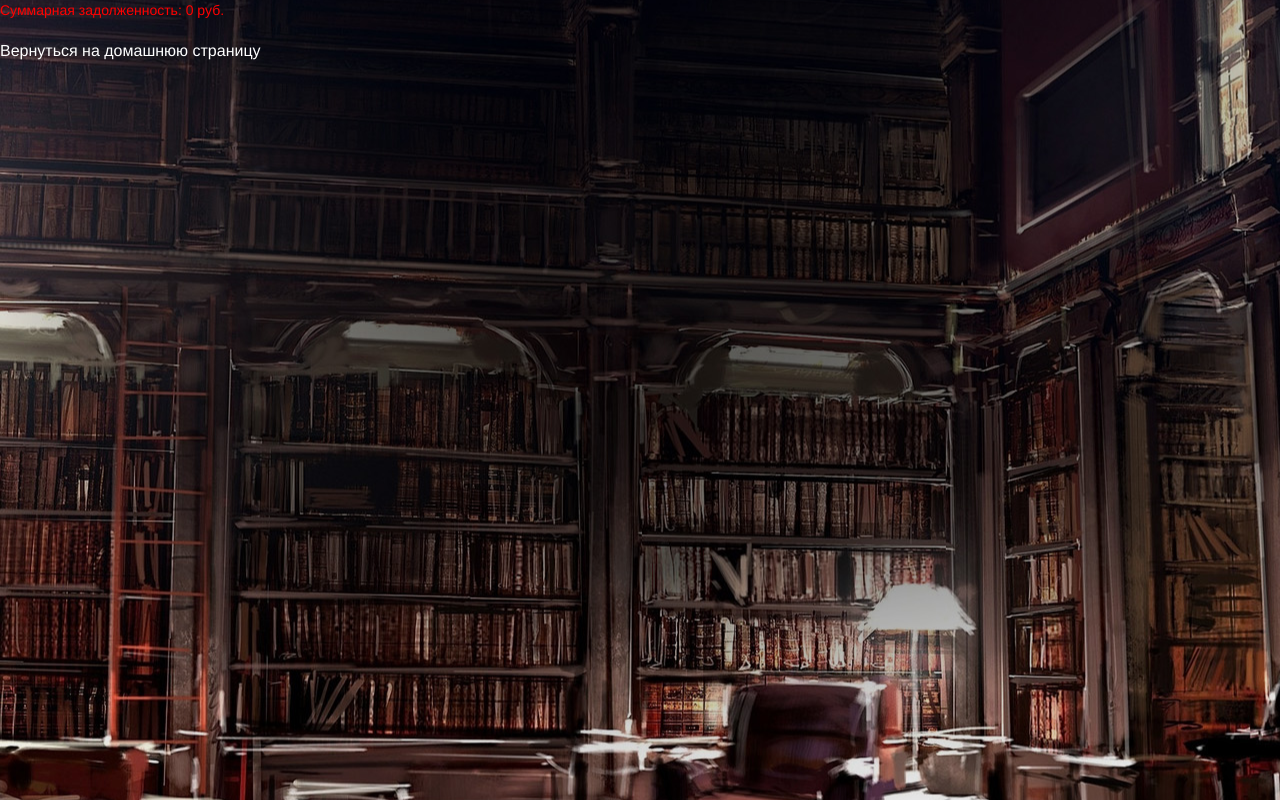
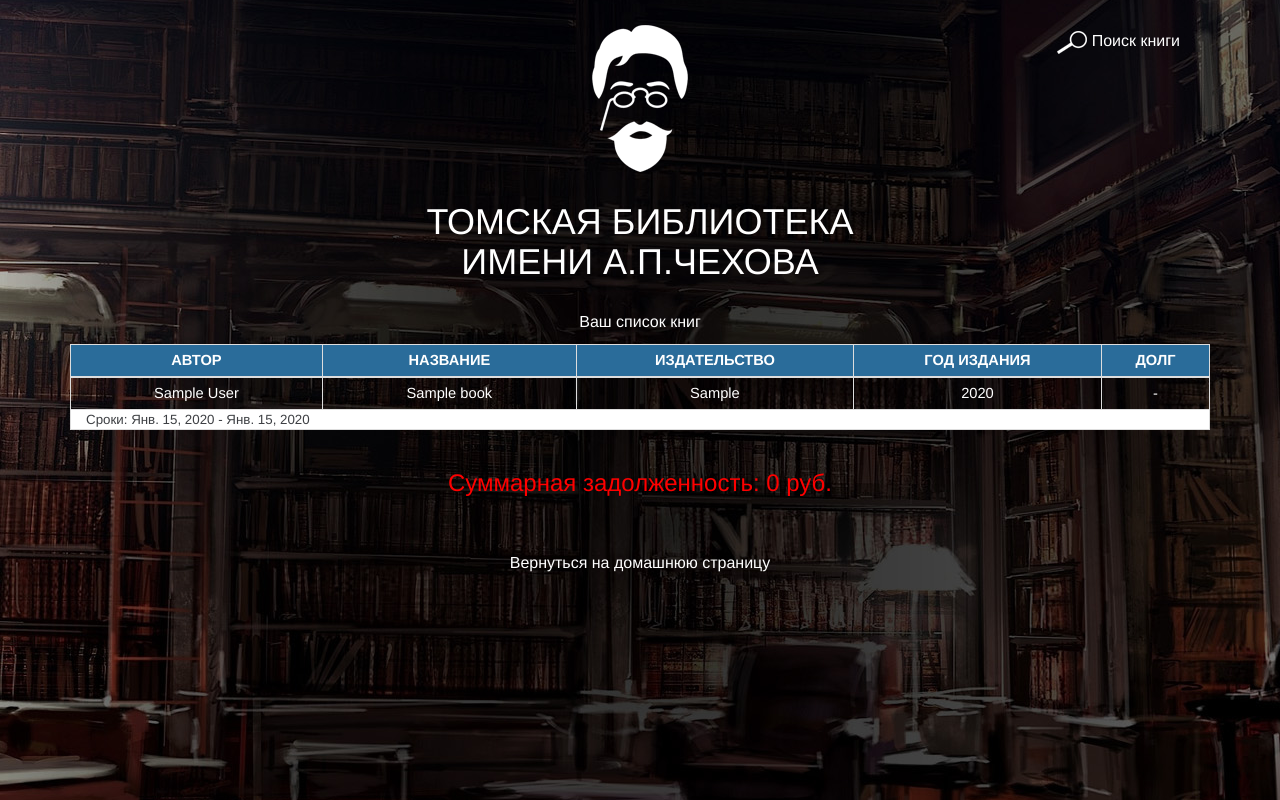
Before and after one commit to aponomareva93/library_system, a Django app: page /book_list/ in a window 1280 px wide. Run offline with Django 3.2, Linux system fonts and the light colour scheme; a user stored in the database is signed in; tables that the repository leaves empty hold one stand-in row (values such as "Sample post"); some libraries are stand-ins or nearby versions.

Commit message:
layout book list page, fix some bags

```diff
--- a/static/styles.css
+++ b/static/styles.css
@@ -135,6 +135,10 @@
     font-size: 11pt;
 }
 
+.result p {
+    font-size: 12pt;
+}
+
 .table thead {
     background-color: #2a6c9a;
 }
@@ -142,3 +146,18 @@
 .table th {
     text-align: center;
 }
+
+.date {
+    border-width: 0;
+    text-align: left;
+    font-size: 10pt;
+    color: #3e4044;
+    background-color: #ffffff;
+}
+
+.date1 {
+    text-align: right;
+    font-size: 10pt;
+    color: red;
+    background-color: #ffffff;
+}
--- a/templates/base.html
+++ b/templates/base.html
@@ -1,4 +1,5 @@
 {% load staticfiles %}
+
 <!DOCTYPE html>
 <html lang="en">
 <head>
--- a/templates/book_list.html
+++ b/templates/book_list.html
@@ -1,29 +1,96 @@
 {% extends "base.html" %}
+{% load staticfiles %}
 {% block title %}Ваш список книг{% endblock %}
 {% block content %}
-    {%  if books %}
+
+     <div class="header">
+                <div class="container">
+
+                    <div class="row">
+
+                        <div class="col-sm-4"></div>
+                        <div class="col-sm-4 text-center">
+                            <a href="../index"><img src="{% static "img/logo.png" %}" class="logo"></a>
+                        </div>
+                        <div class="col-sm-4 text-right">
+                            <div class="search">
+                                <img src="{% static "img/search.png" %}"><a href="../search">Поиск книги</a>
+                            </div>
+                        </div>
+
+                    </div>
+
+                    <div class="title">
+                        <h1>ТОМСКАЯ БИБЛИОТЕКА<br>ИМЕНИ А.П.ЧЕХОВА</h1>
+                    </div>
+
+                <div class="result">
+
+                    <p>Ваш список книг</p>
+
+                    {% if books %}
+
+                        <div class="table-responsive">
+                        <table class="table table-bordered table-condensed">
+                             <thead>
+                             <tr>
+                             <th>АВТОР</th>
+                             <th>НАЗВАНИЕ</th>
+                             <th>ИЗДАТЕЛЬСТВО</th>
+                             <th>ГОД ИЗДАНИЯ</th>
+                             <th>ДОЛГ</th>
+                             </tr>
+                             </thead>
+                             <tbody>
+
                             {% for book_i in books %}
+
+
+
+                                <tr>
+                                <td>{{ book_i.book_item.book.author }}</td>
+                                <td>{{ book_i.book_item.book.name }}</td>
+                                <td>{{ book_i.book_item.book.publisher }}</td>
+                                <td>{{ book_i.book_item.book.year }}</td>
+                                <td>
+                                    {% if book_i.fine > 0 and not book_i.is_fine_paid %}
+                                        <div style="color: red;">{{ book_i.fine }} руб.</div>
+                                    {% else %}
+                                        -
+                                {% endif %}
+                                </td>
+                                </tr>
+
+                                <tr>
+                                <td colspan="2" class="date" style="border-width: 0; padding: 0; padding-left: 15px; height: 20px;">Сроки: {{ book_i.date_taken }} - {{ book_i.date_due }}</td>
+                                <td colspan="3" class="date1" style="border-width: 0; padding: 0; padding-right: 15px;">
                                     {% if book_i.date_returned == null or  book_i.date_returned != null and book_i.fine > 0 and  not book_i.is_fine_paid %}
                                     {% if book_i.date_returned != null and book_i.fine > 0 and  not book_i.is_fine_paid %}
-                    <div style="color: red;">Книга в библиотеке, но задолженность не погашена:</div>
+                                        <div>Книга в библиотеке, но задолженность не погашена</div>
                                     {% endif %}
-                <li>{{ book_i.book_item.book.author }} - {{ book_i.book_item.book.name }}
-                (Издательство - {{ book_i.book_item.book.publisher }},
-                год издания - {{ book_i.book_item.book.year }})</li>
-                Сроки:
-                <br>
-                {{ book_i.date_taken }} - {{ book_i.date_due }}
-                {% if book_i.fine > 0 and not book_i.is_fine_paid %}
-                    <div style="color: red;">Задолженность за книгу:
-                        {{ book_i.fine }} руб.</div>
                                     {% endif %}
-                <br><br>
-            {% endif %}
+                                </td>
+                                </tr>
+
                             {% endfor %}
-        <div style="color: red;">Суммарная задолженность: {{ total_fine }} руб.</div>
+
+                            </tbody>
+                            </table>
+                        </div>
+
+                    <h3><div style="color: red">Суммарная задолженность: {{ total_fine }} руб.</div></h3>
                         <br>
                     {% else %}
-        <p>У вас сейчас нет книг</p>
+                        <p class="error">У вас сейчас нет книг</p>
                     {% endif %}
+
+                </div>
+
+                <div class="main_page">
                     <a href="../index">Вернуться на домашнюю страницу</a>
+                </div>
+
+                </div>
+     </div>
+
 {% endblock %}
--- a/templates/change_pass.html
+++ b/templates/change_pass.html
@@ -10,7 +10,7 @@
 
                         <div class="col-sm-4"></div>
                         <div class="col-sm-4 text-center">
-                            <img src="{% static "img/logo.png" %}" class="logo">
+                            <a href="../index"><img src="{% static "img/logo.png" %}" class="logo"></a>
                         </div>
                         <div class="col-sm-4 text-right">
                             <div class="search">
--- a/templates/index.html
+++ b/templates/index.html
@@ -9,7 +9,7 @@
 
                         <div class="col-sm-4"></div>
                         <div class="col-sm-4 text-center">
-                            <img src="{% static "img/logo.png" %}" class="logo">
+                            <a href="../index"><img src="{% static "img/logo.png" %}" class="logo"></a>
                         </div>
                         <div class="col-sm-4 text-right">
                             <div class="search">
--- a/templates/login.html
+++ b/templates/login.html
@@ -10,7 +10,7 @@
 
                         <div class="col-sm-4"></div>
                         <div class="col-sm-4 text-center">
-                            <img src="{% static "img/logo.png" %}" class="logo">
+                            <a href="../index"><img src="{% static "img/logo.png" %}" class="logo"></a>
                         </div>
                         <div class="col-sm-4 text-right">
                             <div class="search">
--- a/templates/search_form.html
+++ b/templates/search_form.html
@@ -10,7 +10,7 @@
 
                         <div class="col-sm-4"></div>
                         <div class="col-sm-4 text-center">
-                            <img src="{% static "img/logo.png" %}" class="logo">
+                            <a href="../index"><img src="{% static "img/logo.png" %}" class="logo"></a>
                         </div>
                         <div class="col-sm-4 text-right">
                             <div class="search">
--- a/templates/search_results.html
+++ b/templates/search_results.html
@@ -10,7 +10,7 @@
 
                         <div class="col-sm-4"></div>
                         <div class="col-sm-4 text-center">
-                            <img src="{% static "img/logo.png" %}" class="logo">
+                            <a href="../index"><img src="{% static "img/logo.png" %}" class="logo"></a>
                         </div>
                         <div class="col-sm-4 text-right">
                             <div class="search">
```
Also changed, not shown: static/img/bg.jpg. Lines whose indentation alone changed are shown as unchanged.
